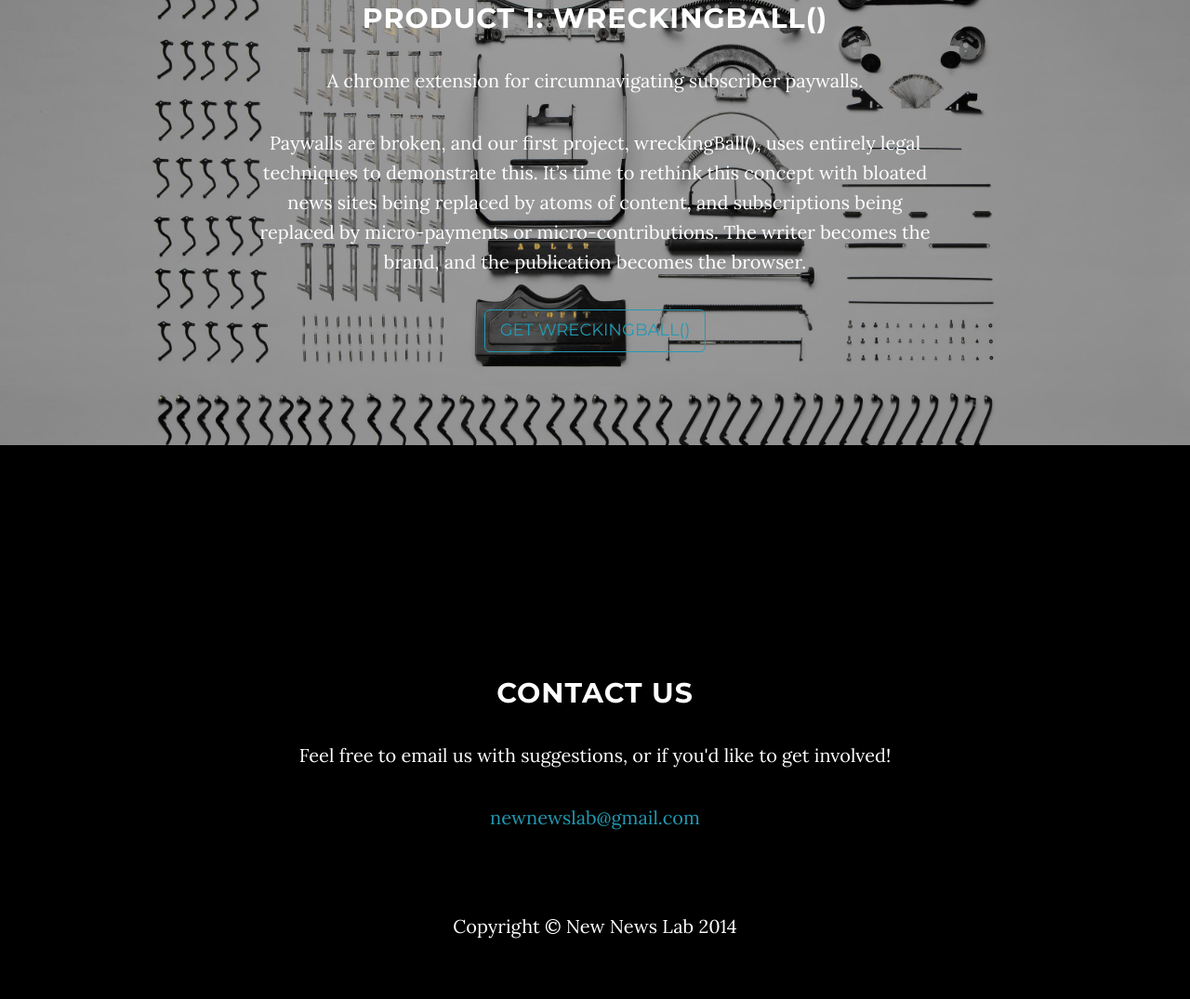
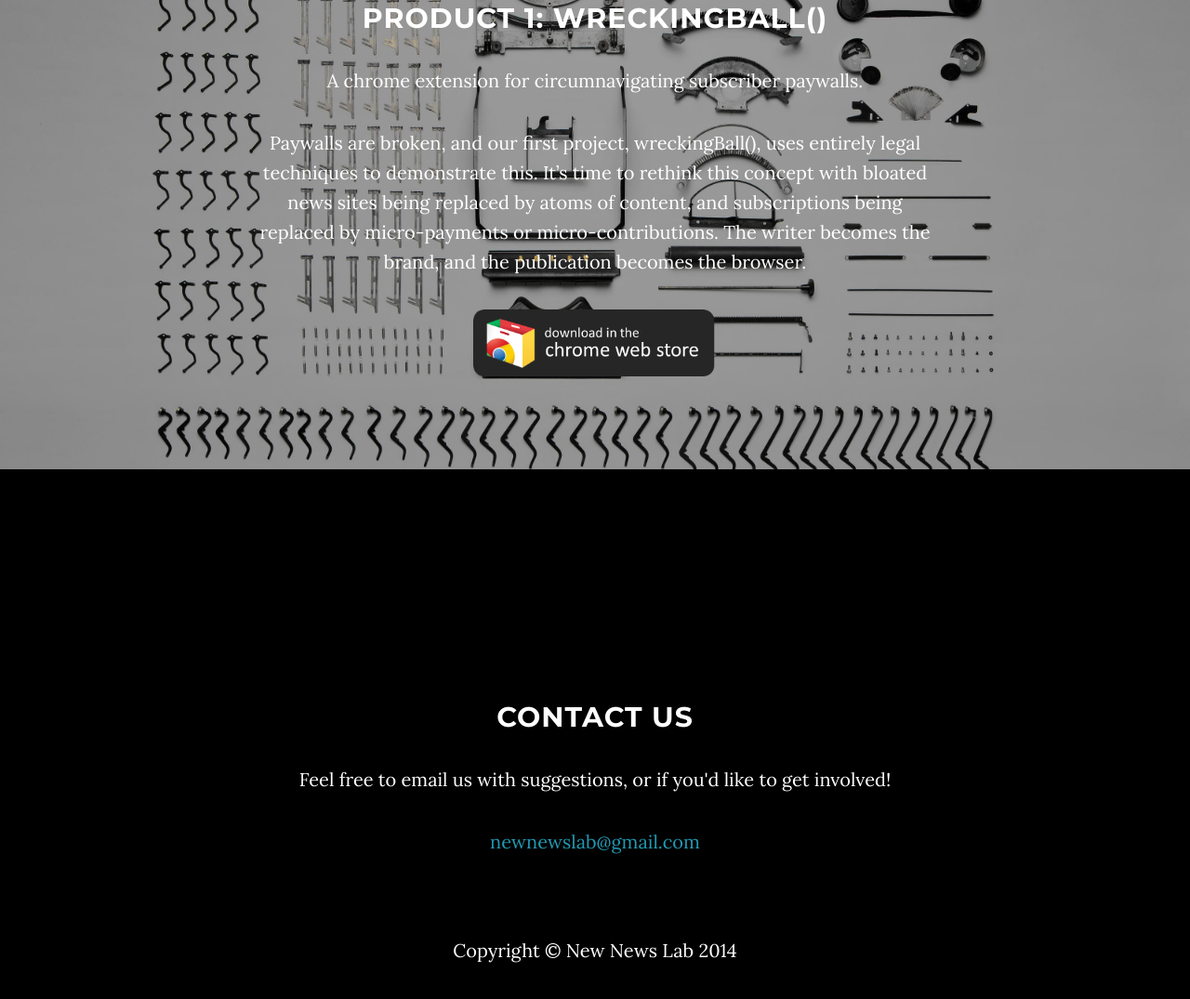
Before and after one commit to newnewslab/newnewslab.github.io, a plain HTML site: page index.html in a window 1280 px wide. Shown: the part 1727-2802 px from the top of the page at 93% size. Drawn offline with Linux system fonts and the light colour scheme; some packages are replaced by stand-ins of ours.

Commit message:
added rollover

```diff
--- a/index.html
+++ b/index.html
@@ -104,7 +104,8 @@
                     <h2>Product 1: wreckingball()</h2>
                     <p>A chrome extension for circumnavigating subscriber paywalls.</p>
                     <p>Paywalls are broken, and our first project, wreckingBall(), uses entirely legal techniques to demonstrate this. It’s time to rethink this concept with bloated news sites being replaced by atoms of content, and subscriptions being replaced by micro-payments or micro-contributions. The writer becomes the brand, and the publication becomes the browser.</p>
-                    <a href="http://www.getwreckingball.com" class="btn btn-default btn-lg">Get wreckingball()</a>
+                    <!--a href="http://www.getwreckingball.com" class="btn btn-default btn-lg">Get wreckingball()</a-->
+                    <a href="http://www.getwreckingball.com"><img src="img/Black.png"onmouseover="this.src='img/Green.png'"onmouseout="this.src='img/Black.png'" height="72"></a>
                 </div>
             </div>
         </div>
```
